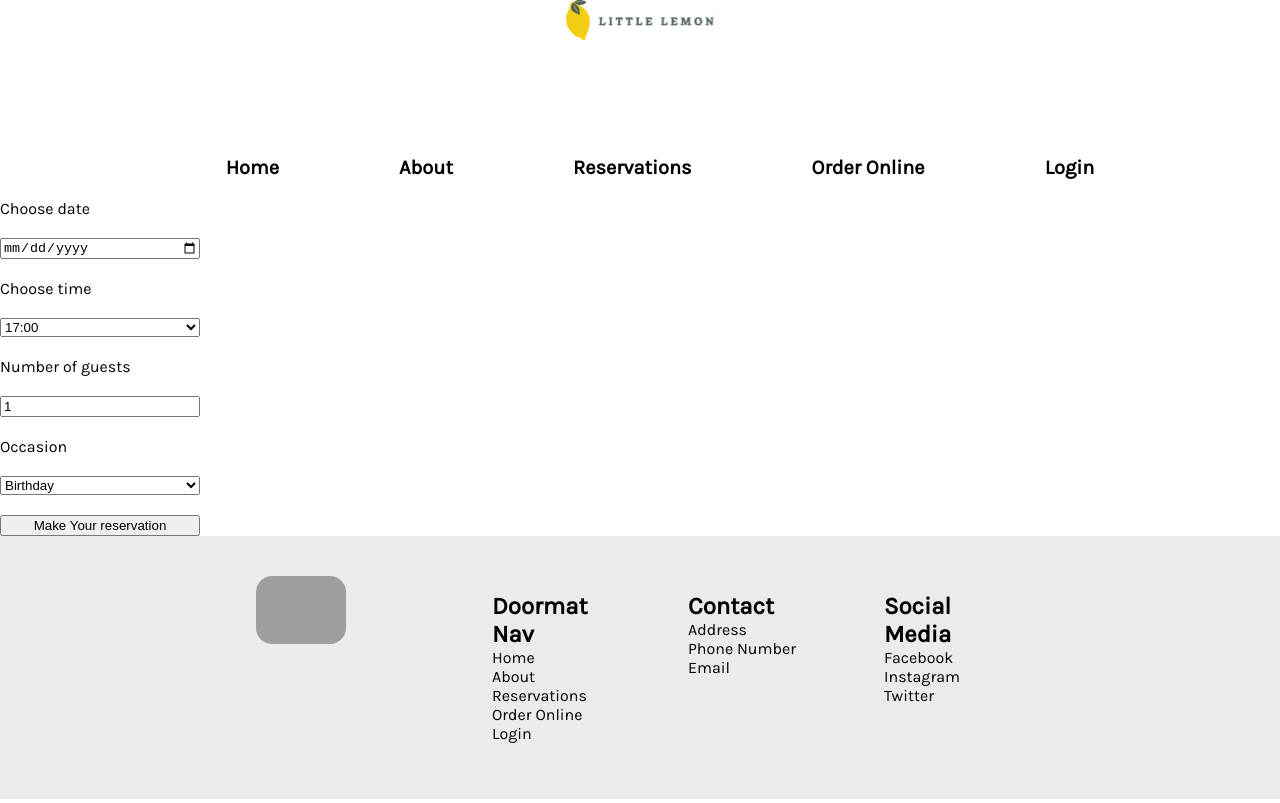
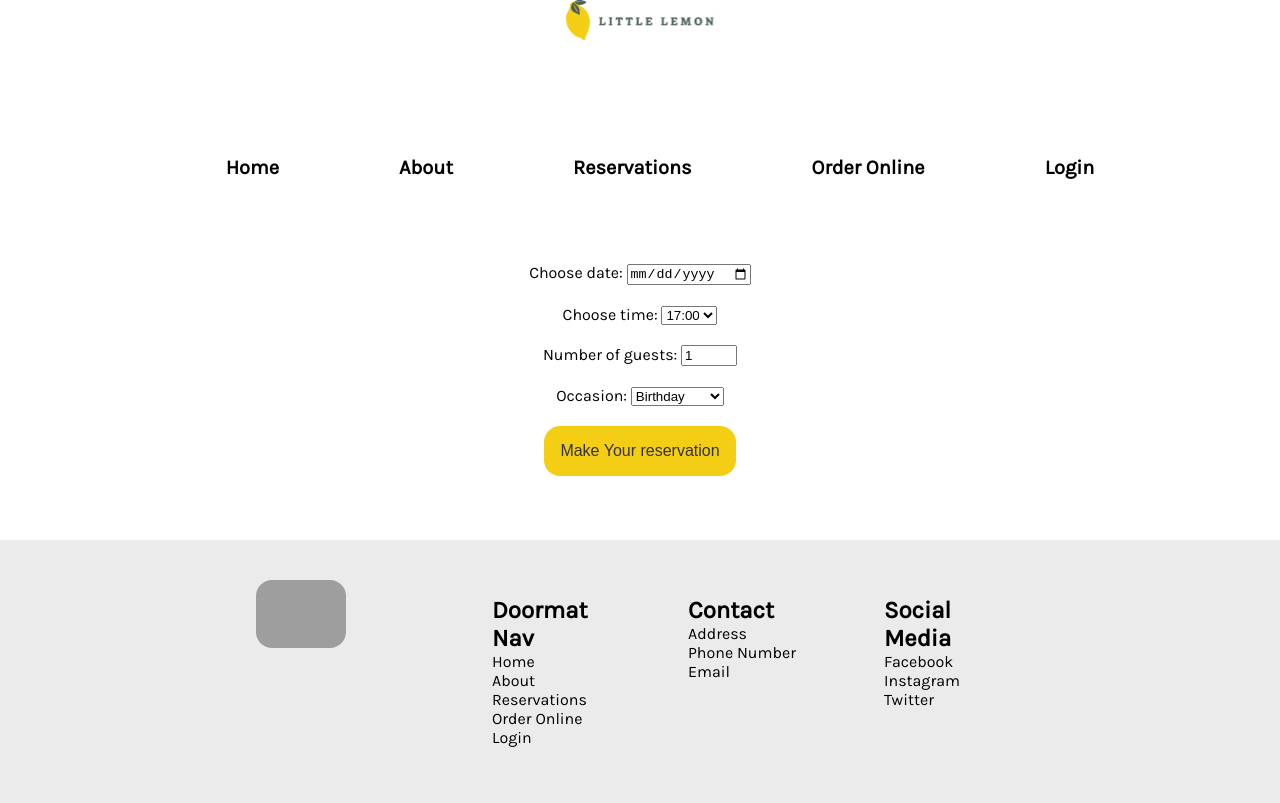
Before and after one commit to JMReynoso/little-lemon, a React (Create React App) app: page /reservations in a window 1280 px wide. Built offline with nearby package versions, Linux system fonts and the light colour scheme; grey boxes are pictures that could not be loaded.

Commit message:
Adjusted booking page styling

```diff
--- a/src/BookingForm.tsx
+++ b/src/BookingForm.tsx
@@ -1,4 +1,4 @@
-import React, { useState } from 'react';
+import React, { useState } from "react";
 
 interface BookingFormProps {
   onSubmit: (formData: BookingFormData) => void;
@@ -15,19 +15,21 @@ interface BookingFormData {
 
 const BookingForm: React.FC<BookingFormProps> = ({ onSubmit }) => {
   const [formData, setFormData] = useState<BookingFormData>({
-        name: '',
-        email: '',
-        date: '',
-        time: '',
-        occasion: '',
+    name: "",
+    email: "",
+    date: "",
+    time: "",
+    occasion: "",
     guests: 1,
   });
 
-    const handleChange = (e: React.ChangeEvent<HTMLInputElement | HTMLSelectElement>) => {
+  const handleChange = (
+    e: React.ChangeEvent<HTMLInputElement | HTMLSelectElement>
+  ) => {
     const { name, value } = e.target;
     setFormData((prev) => ({
       ...prev,
-            [name]: name === 'guests' ? parseInt(value) : value,
+      [name]: name === "guests" ? parseInt(value) : value,
     }));
   };
 
@@ -37,8 +39,21 @@ const BookingForm: React.FC<BookingFormProps> = ({ onSubmit }) => {
   };
 
   return (
-        <form onSubmit={handleSubmit} style={{ display: 'grid', maxWidth: '200px', gap: '20px' }}>
-            <label htmlFor="res-date">Choose date</label>
+    <form
+      onSubmit={handleSubmit}
+      style={{
+        display: "grid",
+        gap: "20px",
+        maxWidth: "400px",
+        justifyItems: "center",
+        margin: "0 auto",
+        marginTop: "5%",
+        marginBottom: "5%",
+      }}
+      className="booking-form"
+    >
+      <div>
+        <label htmlFor="res-date">Choose date: </label>
         <input
           type="date"
           id="res-date"
@@ -46,7 +61,9 @@ const BookingForm: React.FC<BookingFormProps> = ({ onSubmit }) => {
           value={formData.date}
           onChange={handleChange}
         />
-            <label htmlFor="res-time">Choose time</label>
+      </div>
+      <div>
+        <label htmlFor="res-time">Choose time: </label>
         <select
           id="res-time"
           name="time"
@@ -60,7 +77,9 @@ const BookingForm: React.FC<BookingFormProps> = ({ onSubmit }) => {
           <option value="21:00">21:00</option>
           <option value="22:00">22:00</option>
         </select>
-            <label htmlFor="guests">Number of guests</label>
+      </div>
+      <div>
+        <label htmlFor="guests">Number of guests: </label>
         <input
           type="number"
           id="guests"
@@ -71,16 +90,19 @@ const BookingForm: React.FC<BookingFormProps> = ({ onSubmit }) => {
           value={formData.guests}
           onChange={handleChange}
         />
-            <label htmlFor="occasion">Occasion</label>
+      </div>
+      <div>
+        <label htmlFor="occasion">Occasion: </label>
         <select
           id="occasion"
           name="occasion"
-                value={formData.occasion || ''}
+          value={formData.occasion || ""}
           onChange={handleChange}
         >
           <option value="Birthday">Birthday</option>
           <option value="Anniversary">Anniversary</option>
         </select>
+      </div>
       <input type="submit" value="Make Your reservation" />
     </form>
   );
--- a/src/index.css
+++ b/src/index.css
@@ -147,7 +147,7 @@ p {
   font-weight: 700;
 }
 
-button {
+button, input[type="submit"] {
   background-color: #F4CE14;
   color: #333333;
   border-radius: 16px;
@@ -156,11 +156,11 @@ button {
   border: none;
 }
 
-button:active {
+button:active, input[type="submit"]:active {
   background-color: #ebebeb;
 }
 
-button:hover {
+button:hover, input[type="submit"]:hover {
   background-color: #FBDABB;
 }
 
@@ -343,3 +343,9 @@ button:hover {
   margin-top: -20%;
   margin-left: 25%;
 }
+
+.booking-form > div{
+  display: "flex";
+  flex-direction: "row";
+  gap: 6em;
+}
```
Lines whose indentation alone changed are shown as unchanged.
